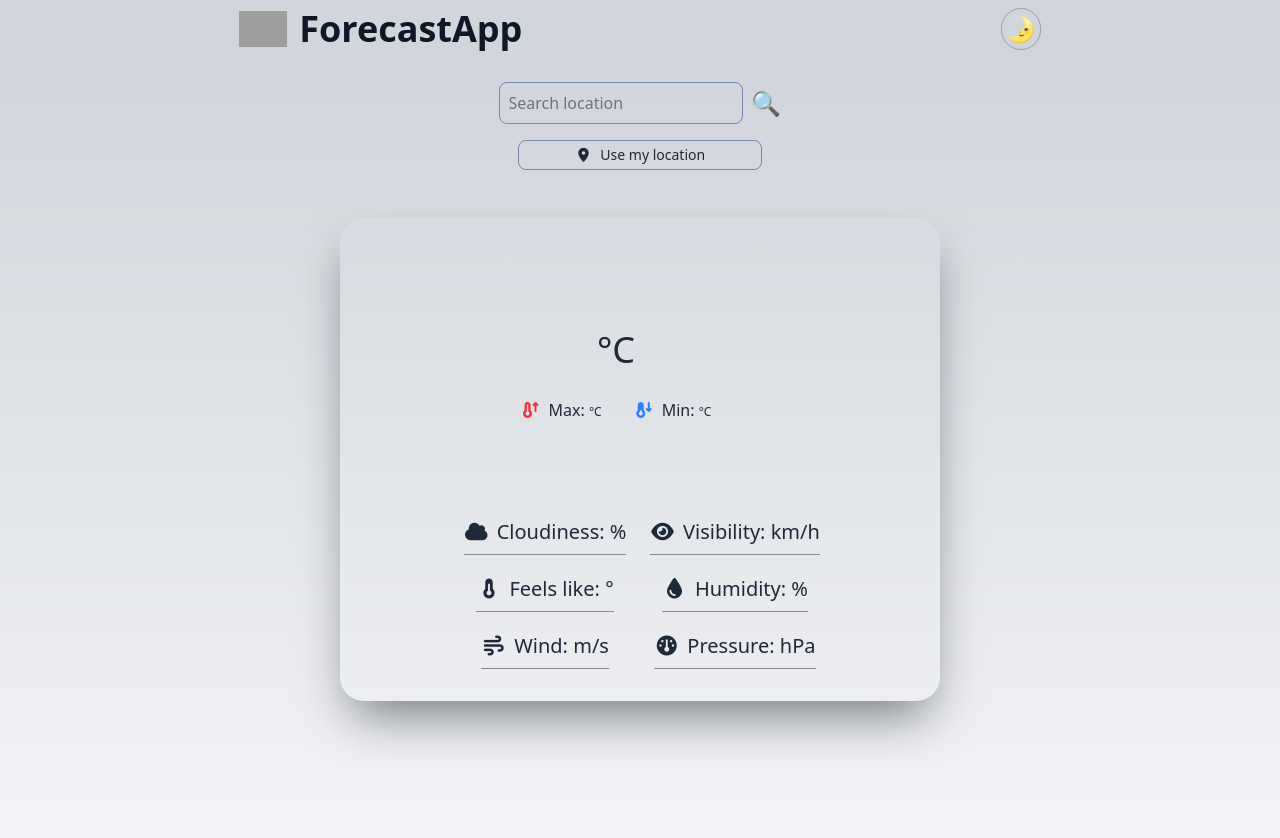
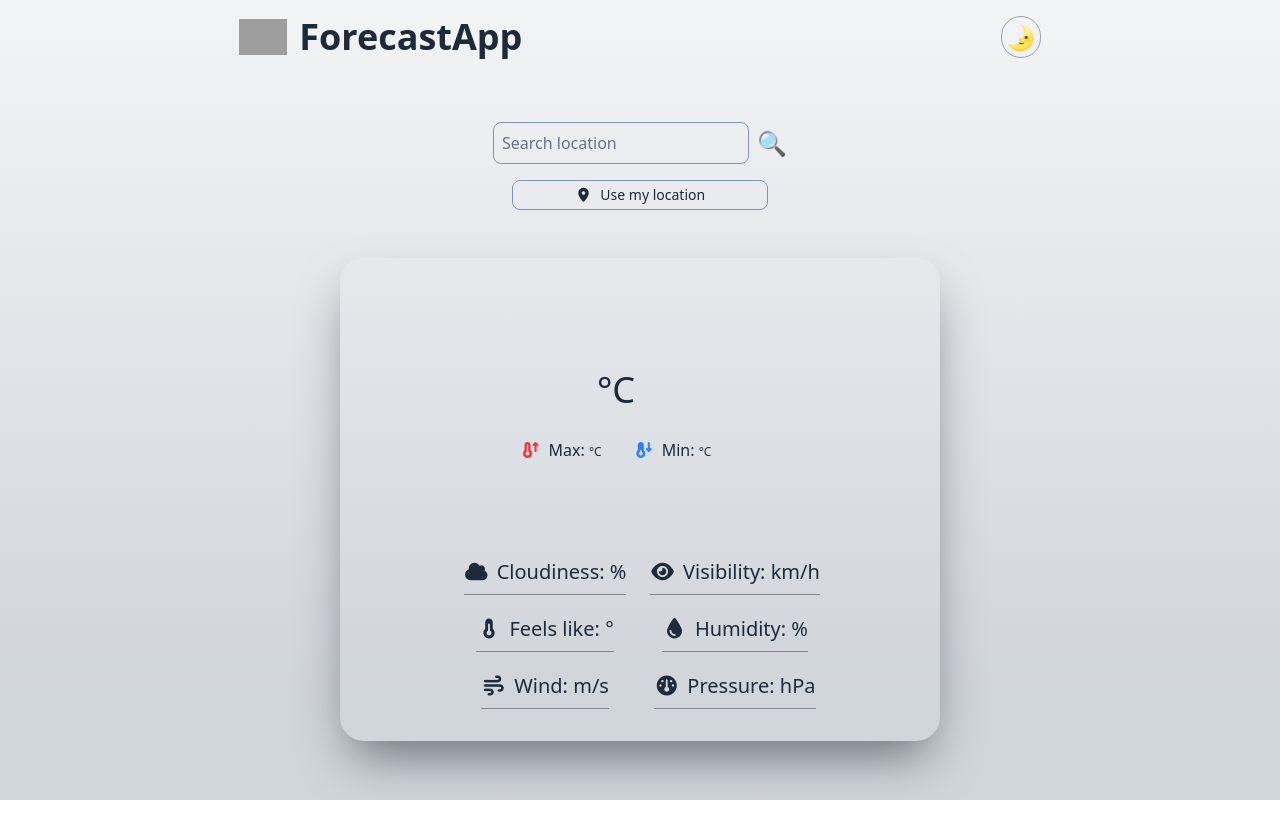
Before and after one commit to metfdev/forecastApp, a React (Vite) app in the folder ForecastApp/: page / in a window 1280 px wide. Shown: the top 838 px of the page. After the commit the page ends 800 px from the top, so only its background shows below. Built offline with nearby package versions, Linux system fonts and the light colour scheme; no server answers; grey boxes are pictures that could not be loaded.

Commit message:
Refactor layout and move NavBar to Home page
NavBar component is now rendered within the Home page instead of main.jsx. Updated styling for NavBar, Home, and GetWeather components to improve layout and theme consistency. Removed some redundant comments.

```diff
--- a/ForecastApp/src/components/NavBar/NavBar.jsx
+++ b/ForecastApp/src/components/NavBar/NavBar.jsx
@@ -8,8 +8,8 @@ function NavBar() {
     <nav
       className={
         tema === "dark"
-          ? "flex justify-between lg:justify-around items-center py-2 bg-gray-900 text-gray-300 transition-all duration-300 easy-in-out"
-          : "flex justify-between lg:justify-around items-center py-2 bg-gray-300  text-gray-900 transition-all duration-300 easy-in-out"
+          ? "flex justify-between lg:justify-around items-center py-4 transition-all duration-300 easy-in-out"
+          : "flex justify-between lg:justify-around items-center py-4 transition-all duration-300 easy-in-out"
       }
     >
       <div className="flex items-center justify-center gap-3">
--- a/ForecastApp/src/main.jsx
+++ b/ForecastApp/src/main.jsx
@@ -2,14 +2,12 @@ import { StrictMode } from "react";
 import { createRoot } from "react-dom/client";
 import "./styles/index.css";
 import { Home } from "./pages/Home";
-import { NavBar } from "./components/NavBar/NavBar";
 import { TemaProvider } from "./context/themeContext";
 
 
 createRoot(document.getElementById("root")).render(
   <StrictMode>
     <TemaProvider>
-      <NavBar />
       <Home />
     </TemaProvider>
   </StrictMode>
--- a/ForecastApp/src/pages/GetWeather.jsx
+++ b/ForecastApp/src/pages/GetWeather.jsx
@@ -10,10 +10,6 @@ import { TemaContext } from "../context/themeContext.jsx";
  * @var {Object} tema Objeto que contiene el tema
  * @var {Object} text Objeto que contiene el texto de la ubicación buscada
  * @var {Object} input Objeto que contiene el input
- * @Hooks useContext - Hook que permite acceder a los contextos
- * @Hooks useState - Hook que permite manejar el estado
- * @Hooks useEffect - Hook que permite manejar el efecto
- * @context TemaContext - Contexto que permite manejar el tema
  *
  * @return {JSX.Element} El componente GetWeather
  * @author Miguel Ticaray
@@ -52,7 +48,7 @@ function GetWeather({ latitude, longitude, err=null }) {
 
   if (err) {
     return (
-      <p className={tema === "dark" ? "text-gray-300" : ""}>
+      <p>
         {err}
       </p>
     );
@@ -73,8 +69,8 @@ function GetWeather({ latitude, longitude, err=null }) {
     <div
       className={
         tema === "dark"
-          ? "text-gray-300 w-full flex flex-col items-center justify-center gap-8 lg:gap-12 pb-5"
-          : "text-gray-800 w-full flex flex-col items-center justify-center gap-8 lg:gap-12 pb-5"
+          ? "flex flex-col items-center justify-center gap-8 lg:gap-12"
+          : "flex flex-col items-center justify-center gap-8 lg:gap-12"
       }
     >
       <div className="flex flex-col items-center justify-center gap-4 w-full">
--- a/ForecastApp/src/pages/Home.jsx
+++ b/ForecastApp/src/pages/Home.jsx
@@ -10,8 +10,6 @@ import LocationComponent  from "../components/LocationComponent/LocationComponen
  * @var {Object} tema Objeto que contiene el tema
  * @var {Object} location Objeto que contiene la ubicación
  * @var {Object} err Objeto que contiene el error
- * @Hooks useContext - Hook que permite acceder a los contextos
- * @component GetWeather - Componente que obtiene la información del clima
  *
  * @return {JSX.Element} El componente Home de la aplicación
  */
@@ -23,10 +21,11 @@ function Home() {
     <div
       className={
         tema === "dark"
-          ? "flex flex-col gap-4 min-h-screen px-4 py-6 lg:px-8 bg-gradient-to-b from-gray-800 to-gray-900 transition-all duration-500 easy-in-out"
-          : "flex flex-col gap-4 min-h-screen px-4 py-6 lg:px-8 bg-gradient-to-b from-gray-300 to-gray-100 transition-all duration-500 easy-in-out"
+          ? "text-gray-300 flex flex-col gap-12 h-screen min-h-100dvh px-4 lg:px-0 bg-gradient-to-b from-gray-800 to-gray-900 to-85% transition-all duration-500 easy-in-out"
+          : "text-gray-800 flex flex-col gap-12 min-h-screen px-4 lg:px-0 bg-gradient-to-b from-gray-100 to-gray-300 to-85% transition-all duration-500 easy-in-out"
       }
     >
+      <NavBar />
       <GetWeather latitude={location?.latitude} longitude={location?.longitude} err={err} />
     </div>
   );
```
